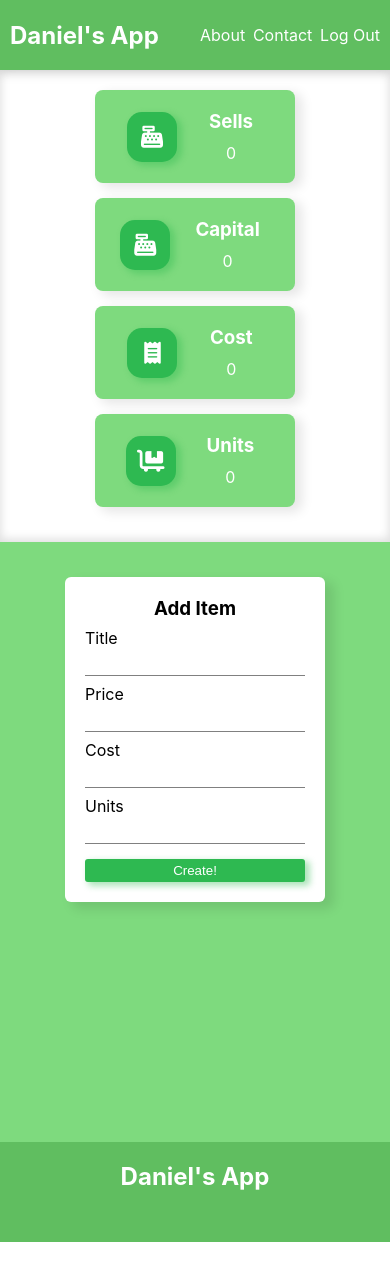
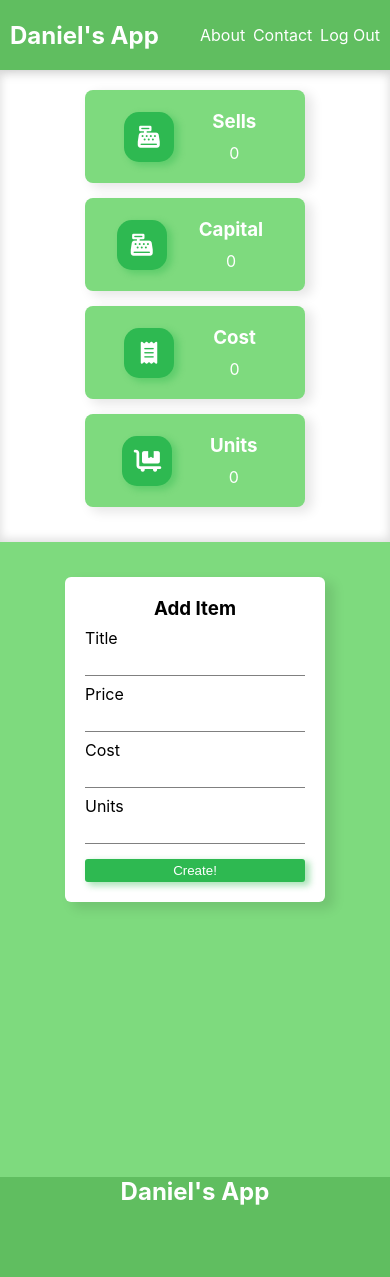
Before and after one commit to DanielAzocarDev/inventory-control, a React (Create React App) app: page / in a window 390 px wide. Before the commit the page ends 1242 px from the top, so only its background shows below. Built offline with nearby package versions, Linux system fonts and the light colour scheme.

Commit message:
Fix to some width and height problems

```diff
--- a/src/App.css
+++ b/src/App.css
@@ -1,10 +1,5 @@
-* {
-  box-sizing: border-box;
-}
-
 .App {
   width: 100%;
-  height: 82vh;
   background: #7eda7e;
 }
 
--- a/src/components/additem/AddItem.scss
+++ b/src/components/additem/AddItem.scss
@@ -5,6 +5,7 @@
   margin: auto;
   box-shadow: 8px 6px 12px 1px rgba(0, 0, 0, 0.1);
   border-radius: 6px;
+  box-sizing: border-box;
   //border: 1px solid green;
   h3 {
     text-align: center;
@@ -19,6 +20,7 @@
     border: none;
     border-bottom: 1px solid grey;
     padding: 3px 8px;
+    box-sizing: border-box;
     outline: none;
   }
   button {
--- a/src/components/footer/Footer.scss
+++ b/src/components/footer/Footer.scss
@@ -1,7 +1,6 @@
 .footer {
   width: 100%;
   height: 100px;
-  padding: 20px;
   background: #60be60;
   h2 {
     text-align: center;
--- a/src/components/item/Item.scss
+++ b/src/components/item/Item.scss
@@ -10,6 +10,7 @@
   margin-bottom: 25px;
   border-radius: 4px;
   box-shadow: 4px 3px 10px 1px rgba(0, 0, 0, 0.129);
+  box-sizing: border-box;
 
   h3 {
     text-align: center;
--- a/src/components/itemlist/ItemList.scss
+++ b/src/components/itemlist/ItemList.scss
@@ -1,6 +1,6 @@
 .item-list {
   width: 50%;
-  height: 100%;
+  max-height: 350px;
   display: flex;
   align-items: flex-start;
   flex-wrap: wrap;
@@ -10,10 +10,12 @@
 
 @media (max-width: 630px) {
   .item-list {
-    width: 100%;
-    height: 200px;
+    width: 90%;
+    height: 220px;
     flex-direction: row;
     flex-wrap: nowrap;
     align-items: center;
+    margin: 0 auto;
+    padding: 0;
   }
 }
--- a/src/pages/home/Home.scss
+++ b/src/pages/home/Home.scss
@@ -1,5 +1,6 @@
 .container {
   max-width: 1200px;
+  height: 100%;
   margin: 0 auto;
 
   .display-container {
@@ -13,7 +14,7 @@
 
   .inventory {
     width: 100%;
-    height: 410px;
+    height: 100%;
     display: flex;
     padding: 35px 0;
     overflow-y: hidden;
@@ -32,6 +33,9 @@
       flex-wrap: wrap;
       padding: 20px 50px;
       box-sizing: content-box;
+    }
+    .inventory {
+      // overflow-x: hidden;
     }
   }
 
```
